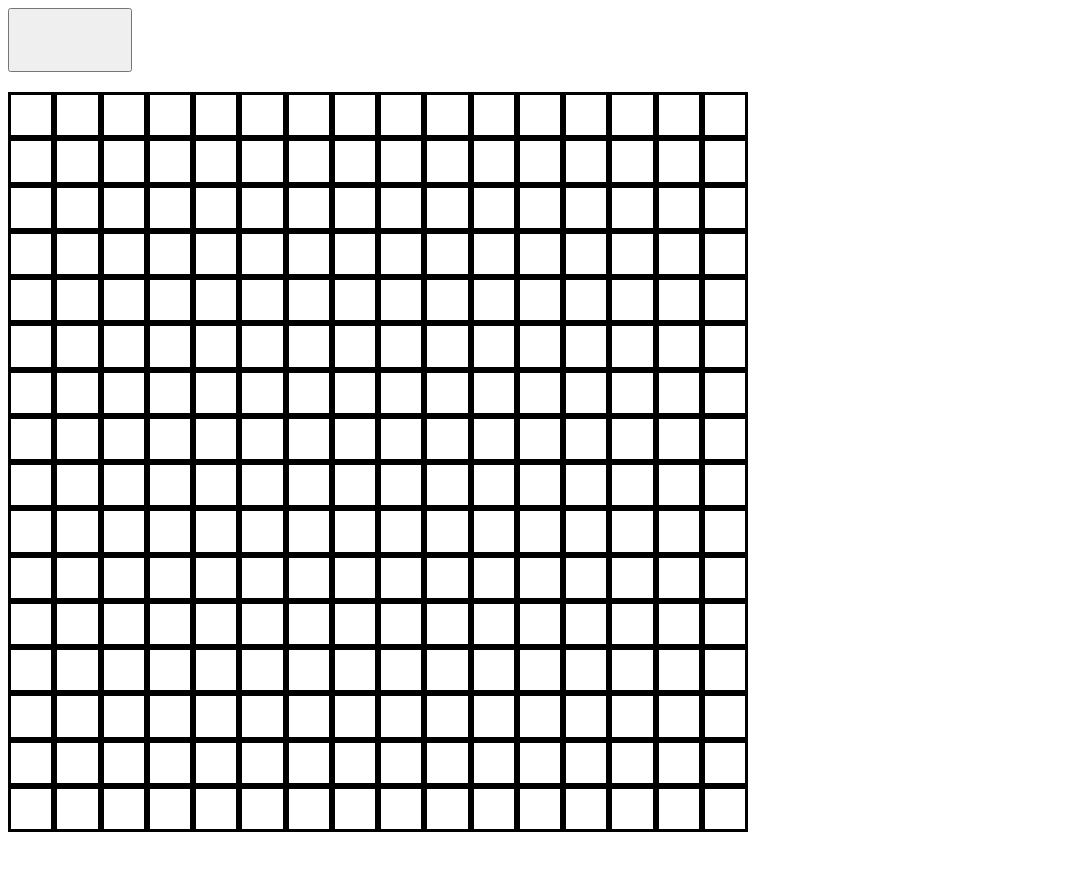
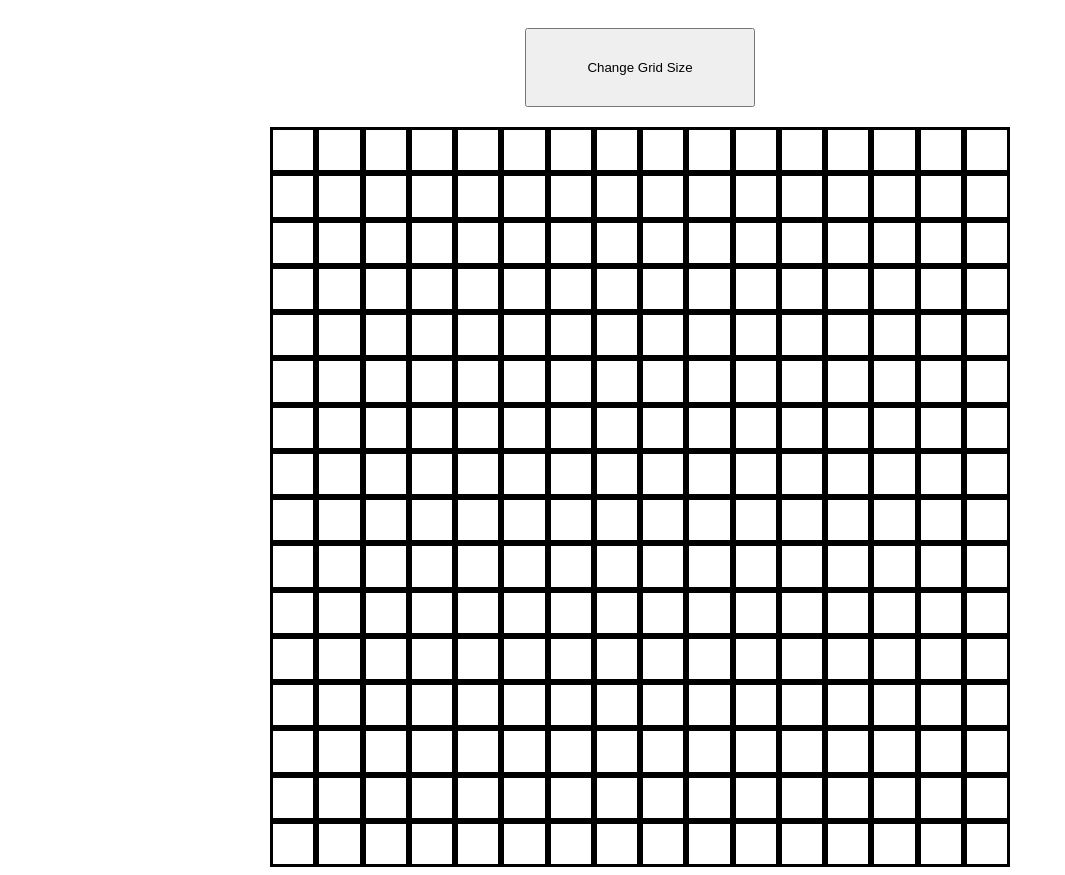
Before and after one commit to Tomo-Sakata/odin-etch-a-sketch, a plain HTML site: page index.html in a window 1280 px wide. Shown: the whole page, without its empty margins (0-1065 px from the left). Before the commit the page ends 840 px from the top, so only its background shows below. Drawn offline with Linux system fonts and the light colour scheme.

Commit message:
commonalize new grid method and mouseoverEvent and modify css design

```diff
--- a/index.html
+++ b/index.html
@@ -7,7 +7,7 @@
   <link rel="stylesheet" href="style.css">
 </head>
 <body>
-  <button class="newgrid"></button>
+  <button class="newgrid">Change Grid Size</button>
   <div class="container"></div>
 
   <script src="main.js"></script>
--- a/main.js
+++ b/main.js
@@ -2,18 +2,17 @@
 
 //create default square
 const container = document.querySelector(".container");
-for(let i = 0; i < 256; i++){
-  const squareDiv = createSquareDiv();
-  squareDiv.style.width = (parseInt(getComputedStyle(container).width) / 16) + "px";
-  squareDiv.style.height = (parseInt(getComputedStyle(container).height) / 16) + "px";
-}
-mouseoverEvent();
+createGrid(16);
 
-function createSquareDiv() {
-const square = document.createElement("div");
-square.classList.add("square");
-container.appendChild(square);
-return square;
+function createGrid(size) {
+  for(let i = 0; i < size * size; i++){
+    const square = document.createElement("div");
+    square.classList.add("square");
+    container.appendChild(square);
+    square.style.width = (parseInt(getComputedStyle(container).width) / size) + "px";
+    square.style.height = (parseInt(getComputedStyle(container).height) / size) + "px";
+  }
+  mouseoverEvent();
 }
 
 // mouseover event
@@ -33,13 +32,8 @@ newGridDiv.addEventListener("click", function(){
   const userInputNumber = parseInt(userInput);
   if(userInputNumber >= 1 && userInputNumber <= 100){
   container.innerHTML = "";
-    for(let i = 0; i < userInputNumber * userInputNumber; i++){
-      const newSquareDiv = createSquareDiv();
-      newSquareDiv.style.width = (parseInt(getComputedStyle(container).width) / userInputNumber) + "px";
-      newSquareDiv.style.height = (parseInt(getComputedStyle(container).height) / userInputNumber) + "px";
-    }
+  createGrid(userInputNumber);
   }
   else {alert("enter 1-100");
   }
-  mouseoverEvent();
-  });
+});
--- a/style.css
+++ b/style.css
@@ -1,9 +1,15 @@
+body{
+  display: flex;
+  flex-direction: column;
+  align-items: center;
+}
+
 .container{
   display: flex;
   flex-wrap: wrap;
   width: 740px;
   height: 740px;
-  align-content: flex-start;
+  margin: auto;
 }
 
 .square{
@@ -14,6 +20,6 @@
 }
 
 .newgrid{
-  margin-bottom: 20px;
+  margin: 20px;
   padding: 30px 60px;
 }
```
